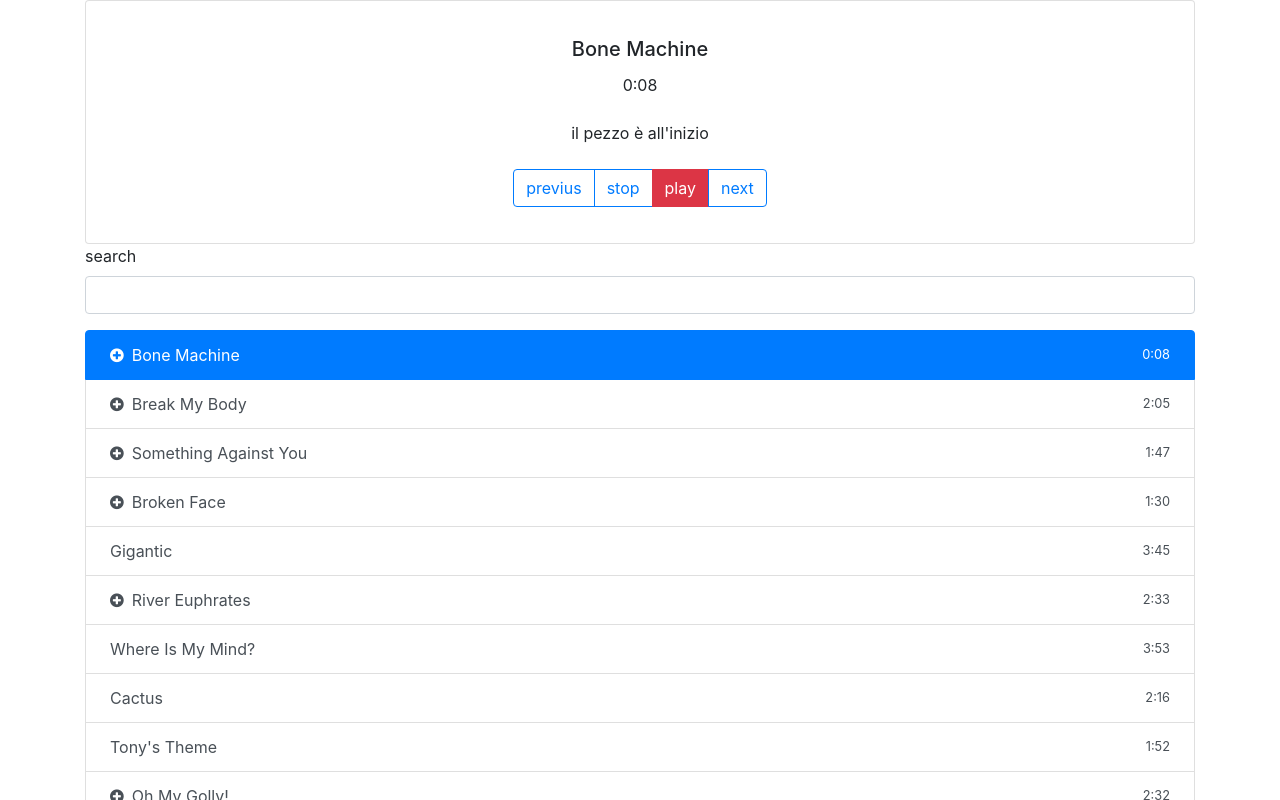
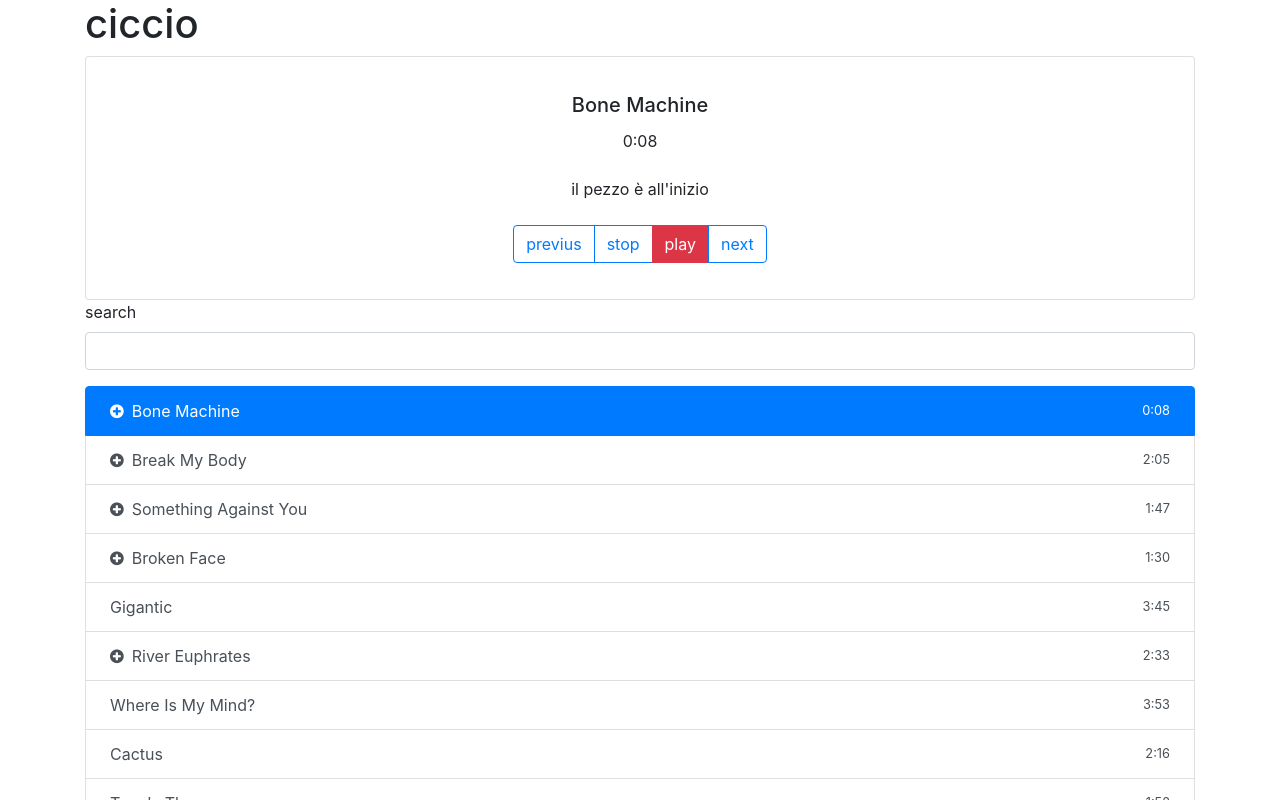
Before and after one commit to sarassoroberto/react-01, a React (Create React App) app: page / in a window 1280 px wide. Shown: the top 800 px of the page. Built offline with nearby package versions, Linux system fonts and the light colour scheme.

Commit message:
messaggio ciccio

```diff
--- a/src/App.js
+++ b/src/App.js
@@ -92,7 +92,7 @@ function App() {
    })
 
    return (<div className="app container">
-
+      <h1>ciccio</h1>
       <MediaPlayer song={mediaState.current}
          onNextPress={nextPressHandler}
          onPreviusPress={previusPressHandeler}
```
